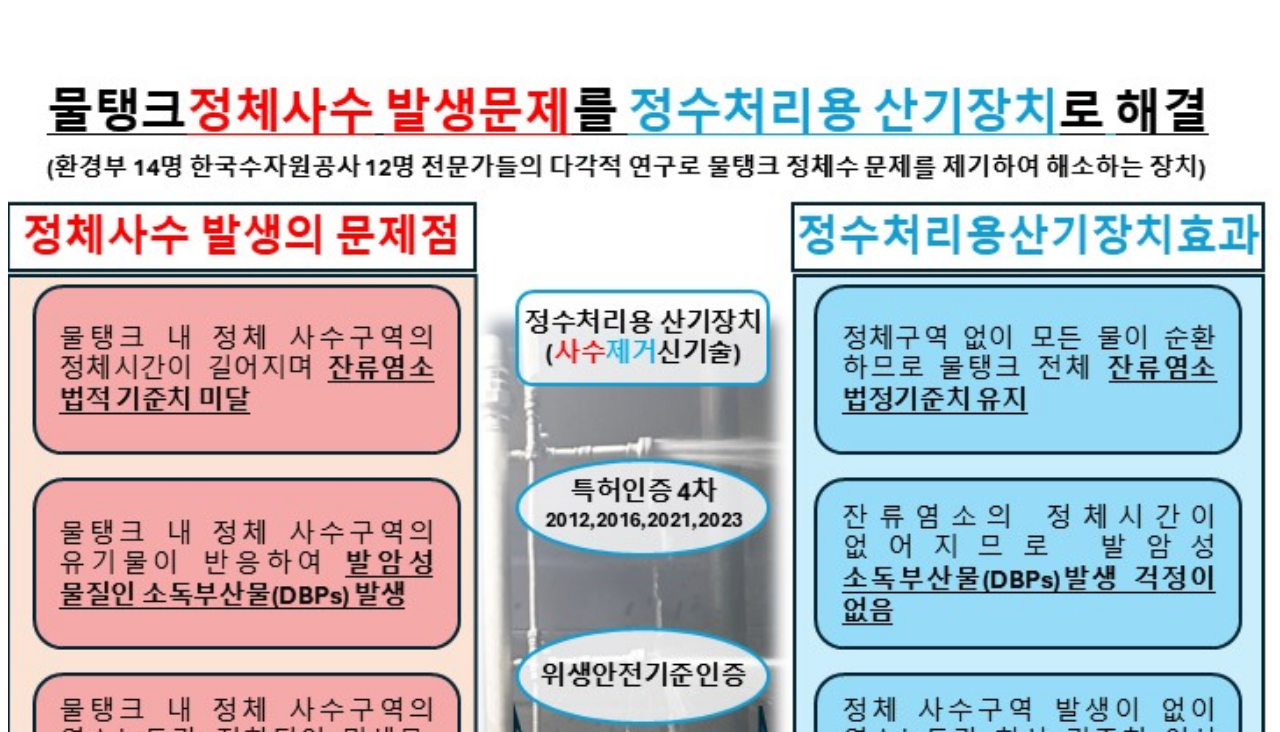
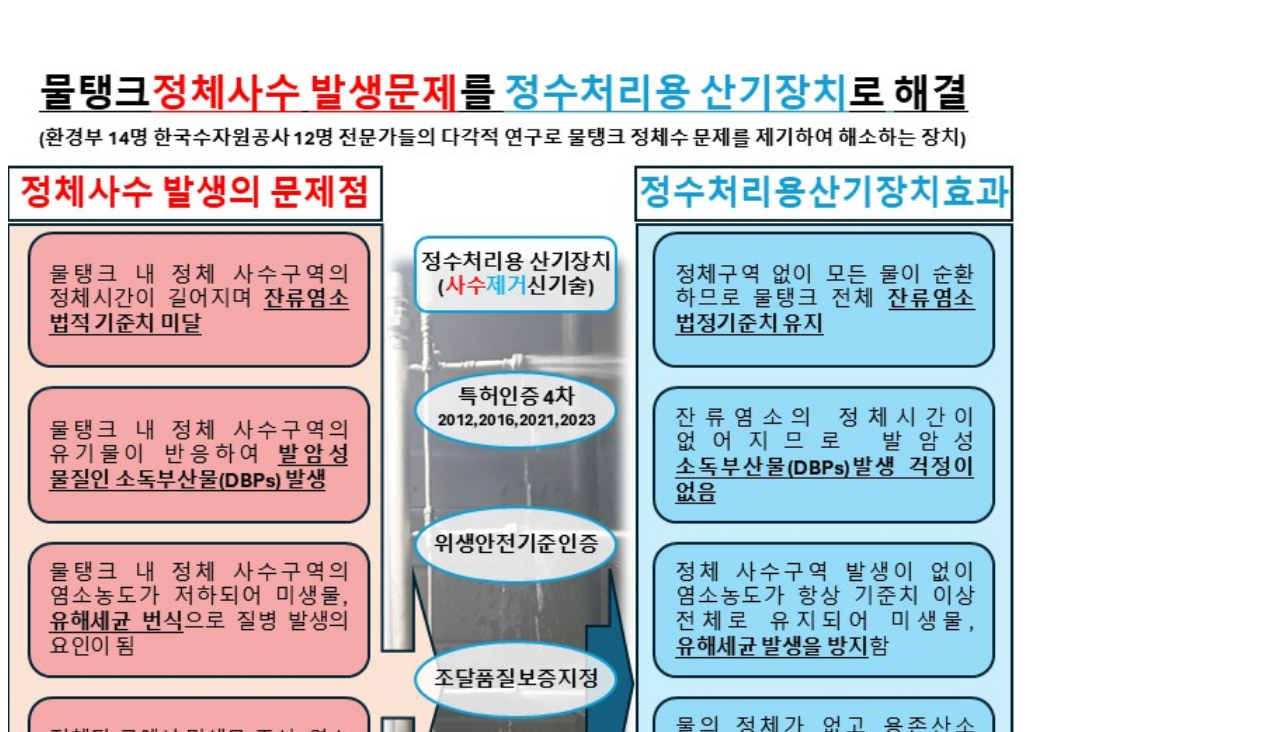
Before and after one commit to dabidjun/web-test, a plain HTML site: page index.html in a window 1280 px wide. Shown: the part 68-800 px from the top of the page. Drawn offline with Linux system fonts and the light colour scheme.

Commit message:
Update index.html

```diff
--- a/index.html
+++ b/index.html
@@ -11,7 +11,7 @@
 <h1><a href="index.html">정수처리용산기장치<a></h1>
 
 
-<img src="gs1.jpg" width="100%">
+<img src="gs1.jpg" width="80%">
 <video src="gsv1.mp4" width="50%">
 
 </body>
```
